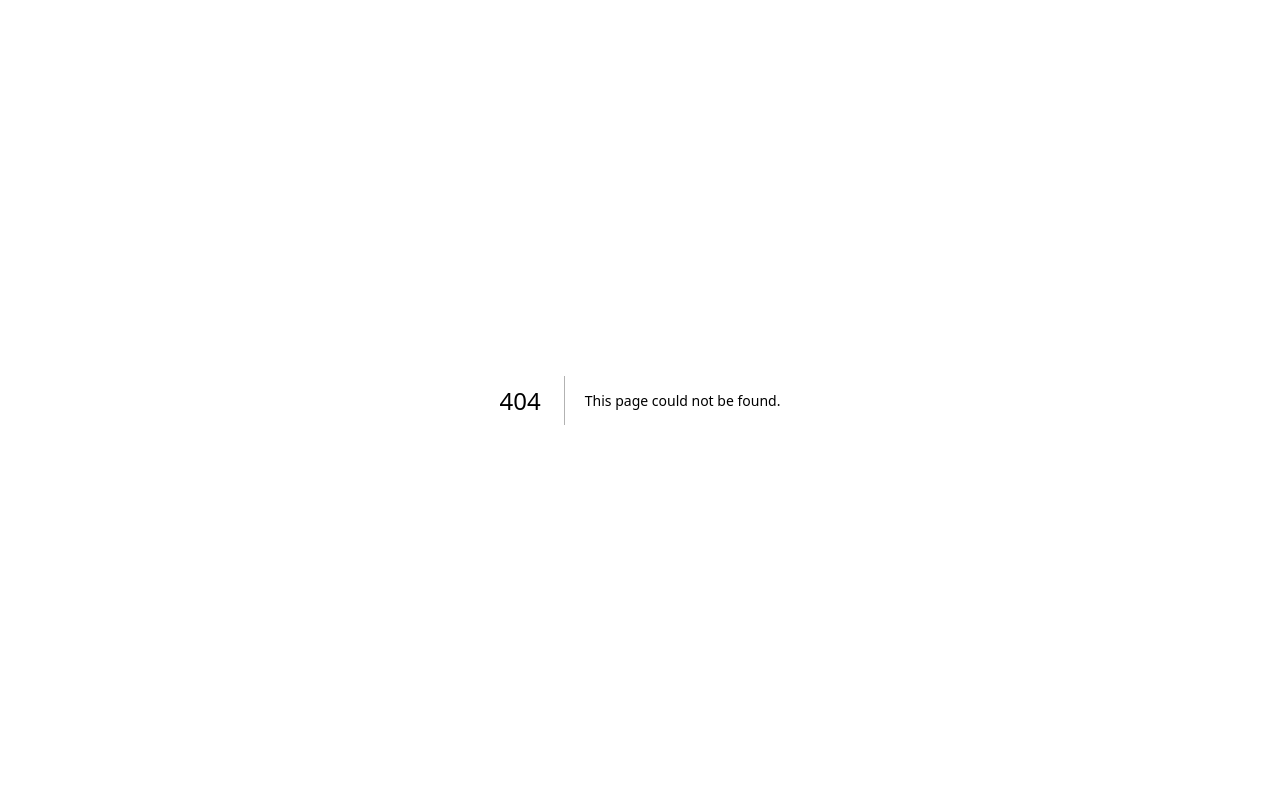
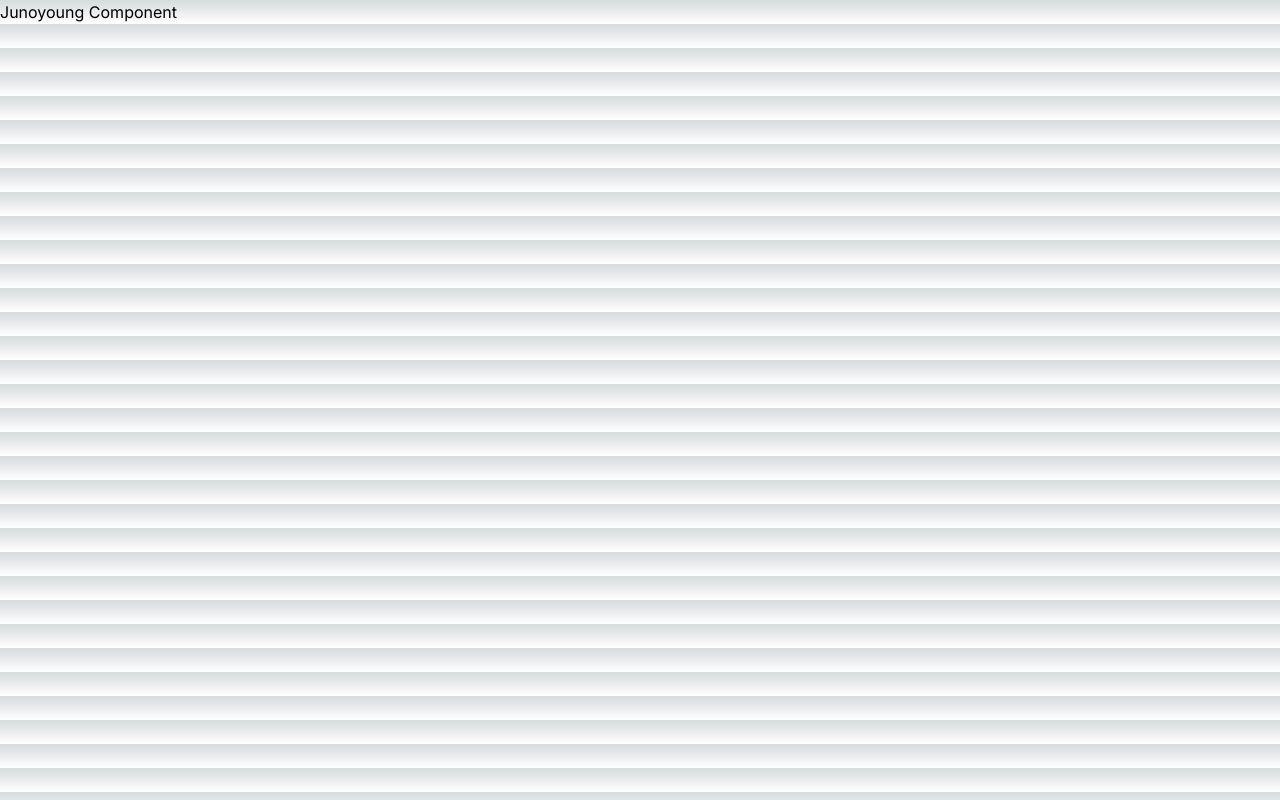
Before and after one commit to stat1202/yarn-nextjs-test, a Next.js app: page /junyoung in a window 1280 px wide. Before the commit this address had no page. Built offline with nearby package versions, Linux system fonts and the light colour scheme.

Commit message:
test #25 : Najunyoung's commit

```diff
--- /dev/null
+++ b/src/app/junyoung/page.tsx
@@ -0,0 +1,7 @@
+export default function Junyoung() {
+  return (
+    <>
+      <h1>Junoyoung Component</h1>
+    </>
+  );
+}
```
